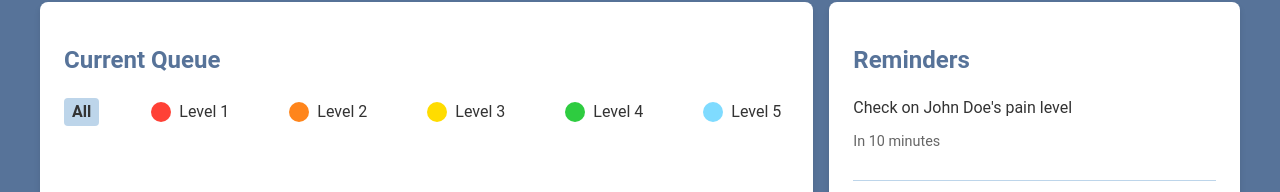
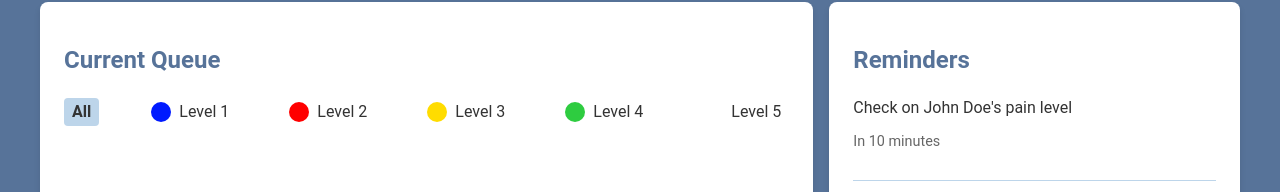
Before and after one commit to nelgamacie/TriageTrack, a React (Create React App) app in the folder triagetrack/: page / in a window 1280 px wide. Shown: the part 100-292 px from the top of the page. Built offline with nearby package versions, Linux system fonts and the light colour scheme.

Commit message:
changing triage colours

```diff
--- a/triagetrack/src/styles.css
+++ b/triagetrack/src/styles.css
@@ -1,14 +1,15 @@
 :root {
+  --color-light-blue: #E0F7FA;
     --color-primary: #577399;
     --color-secondary: #bdd5ea;
     --color-background: #f8f9fa;
     --color-text: #333333;
     --color-white: #ffffff;
-    --color-triage-1: #ff4136;
-    --color-triage-2: #ff851b;
+    --color-triage-1: #001aff;
+    --color-triage-2: #ff0000;
     --color-triage-3: #ffdc00;
     --color-triage-4: #2ecc40;
-    --color-triage-5: #7fdbff;
+    --color-triage-5: #ffffff;
   }
 
   body {
```
